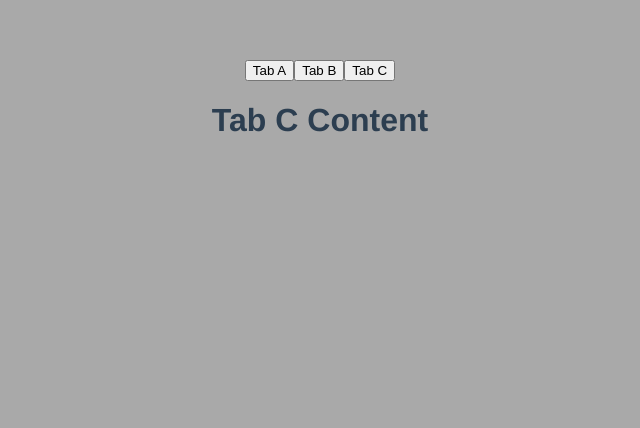
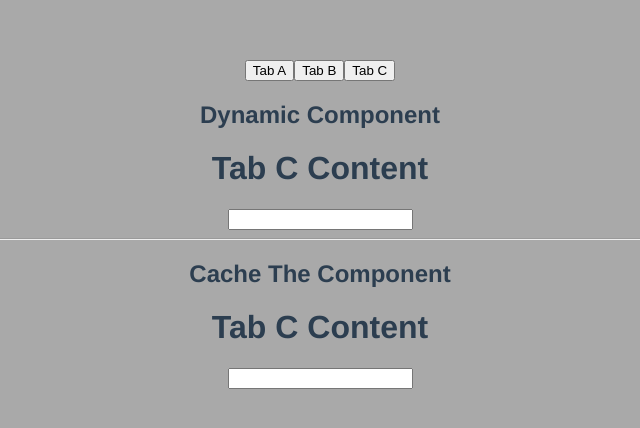
Before and after one commit to Dong-Yi-Xia/learning_vue3, a Vue app: page / in a window 1280 px wide. Both pictures are taken after a click on the button "Tab C". Shown: the top 428 px of the page, without its empty margins (320-960 px from the left). Built offline with nearby package versions, Linux system fonts and the light colour scheme.

Commit message:
dynamic components

```diff
--- a/package.json
+++ b/package.json
@@ -32,7 +32,9 @@
     "parserOptions": {
       "parser": "babel-eslint"
     },
-    "rules": {}
+    "rules": {
+      "no-unused-vars": "off"
+    }
   },
   "browserslist": [
     "> 1%",
--- a/src/components-usage/DynamicComponent/DynamicParent.vue
+++ b/src/components-usage/DynamicComponent/DynamicParent.vue
@@ -4,9 +4,21 @@
     <button @click="activeTab = 'TabB'">Tab B</button>
     <button @click="activeTab = 'TabC'">Tab C</button>
 
-    <TabA v-if="activeTab === 'TabA'" />
+    <!-- <TabA v-if="activeTab === 'TabA'" />
     <TabB v-if="activeTab === 'TabB'" />
-    <TabC v-if="activeTab === 'TabC'" />
+    <TabC v-if="activeTab === 'TabC'" /> -->
+
+    <h2>Dynamic Component</h2>
+    <!-- Dynamic Appoarch in rendering the register components -->
+    <!-- Use the component tag, use :is, and bind the register components, :is point to component name-->
+    <component :is="activeTab" />
+
+    <hr />
+    <h2>Cache The Component</h2>
+    <!-- keep-alive will cache the component and won't create an new instance, even when inactive state -->
+    <keep-alive>
+      <component :is="activeTab" />
+    </keep-alive>
   </div>
 </template>
 
--- a/src/components-usage/DynamicComponent/TabC.vue
+++ b/src/components-usage/DynamicComponent/TabC.vue
@@ -1,12 +1,18 @@
 <template>
   <div>
     <h1>Tab C Content</h1>
+    <input type="text" v-model="name" />
   </div>
 </template>
 
 <script>
 export default {
   name: 'TabC',
+  data() {
+    return {
+      name: '',
+    };
+  },
 };
 </script>
 
```
Also changed, not shown: eslint.config.js (added, +9 -0 lines), 1 other file (tests, documents, lock files or other folders).
